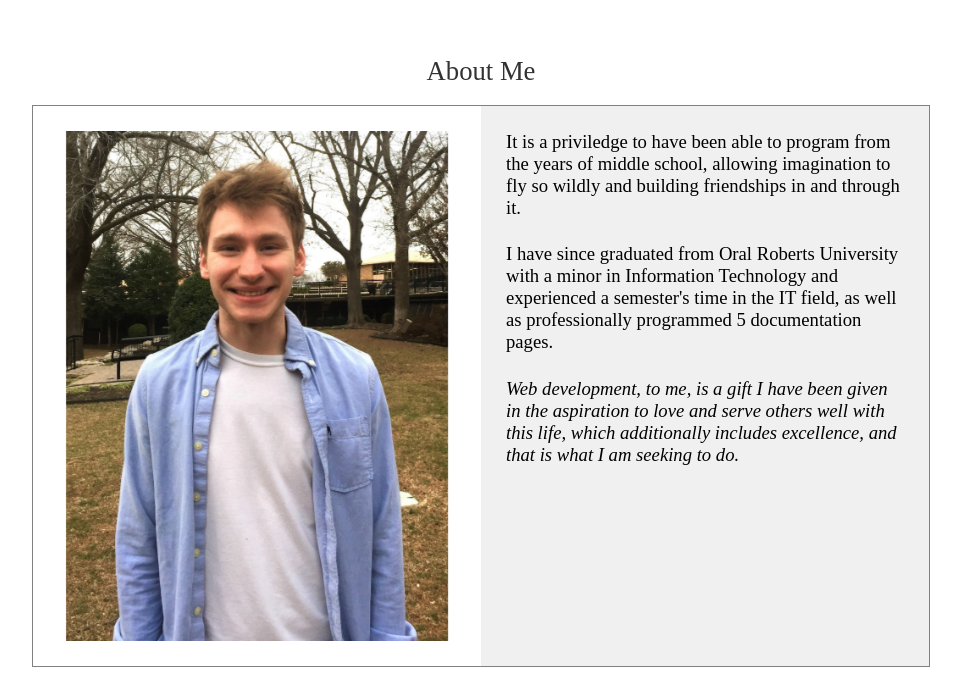
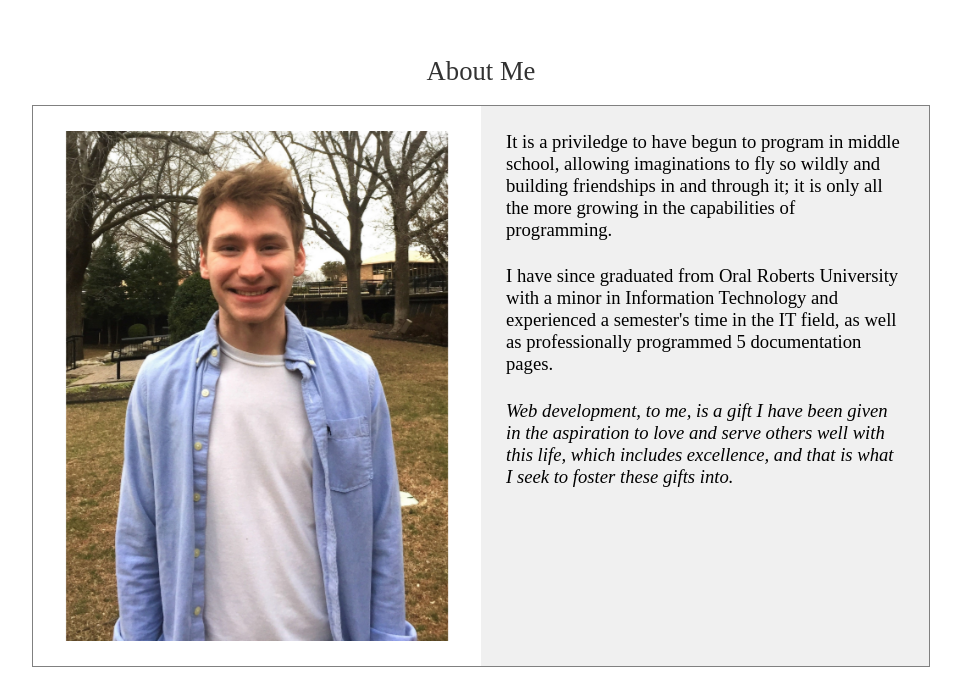
Before and after one commit to paulmeddaugh/Portfolio, a plain HTML site: page index.html in a window 1280 px wide. Shown: the part 946-1629 px from the top of the page, without its empty margins (159-1120 px from the left). Drawn offline with Linux system fonts and the light colour scheme.

Commit message:
Edited bioContent Edited bioContent

```diff
--- a/index.html
+++ b/index.html
@@ -83,9 +83,10 @@
                 <div class="bioContent flexCenter">
                     <div class="text">
                         <p>
-                        It is a priviledge to have been able to program from the years of
-                        middle school, allowing imagination to fly so wildly and building friendships
-                        in and through it.
+                            It is a priviledge to have begun to program in middle school, allowing
+                            imaginations to fly so wildly and building friendships
+                            in and through it; it is only all the more growing in the capabilities of
+                            programming.
                         </p>
 
                         <p>
@@ -96,8 +97,8 @@
 
                         <i>
                             Web development, to me, is a gift I have been given in the aspiration to love and
-                        serve others well with this life, which additionally includes excellence, and that is what I am
-                        seeking to do.
+                            serve others well with this life, which includes excellence, and that
+                            is what I seek to foster these gifts into.
                         </i>
                     </div>
                 </div>
```
Lines whose indentation alone changed are shown as unchanged.
